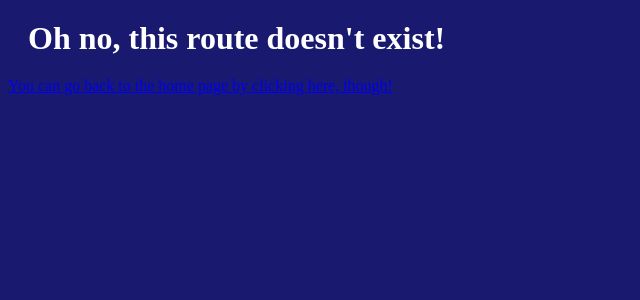
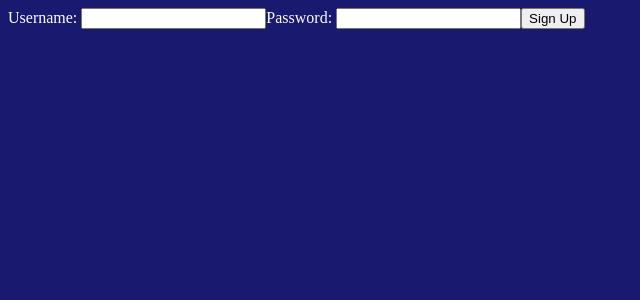
Before and after one commit to FlagonDragon/blog-api-frontend, a React (Vite) app: page /sign-up in a window 1280 px wide. Shown: the top 300 px of the page, without its empty margins (0-640 px from the left). Built offline with nearby package versions, Linux system fonts and the light colour scheme.

Commit message:
add sign-up route

```diff
--- a/src/components/LogIn.jsx
+++ b/src/components/LogIn.jsx
@@ -1,6 +1,8 @@
 import { useState } from "react";
+import { useNavigate } from "react-router";
 
-async function fetchToken(username, password) {
+async function fetchToken(username, password, navigate) {
+
 
     console.log({username: username, password: password});
 
@@ -20,22 +22,26 @@ async function fetchToken(username, password) {
 
     console.log('Bearer '+localStorage.getItem('token'));
 
-    const response2 = await fetch("https://blog-api-iv3t.onrender.com/protected", {
-        method: "GET",
-        headers: {'authorization': 'Bearer '+localStorage.getItem('token'),
-        'Accept': 'application/json'
-        },
-    });
+    // const response2 = await fetch("https://blog-api-iv3t.onrender.com/protected", {
+    //     method: "GET",
+    //     headers: {'authorization': 'Bearer '+localStorage.getItem('token'),
+    //     'Accept': 'application/json'
+    //     },
+    // });
 
-    const data2 = await response2.json();
+    // const data2 = await response2.json();
 
-    console.log(data2);
+    // console.log(data2);
+
+    navigate(`/posts`);
 
 };
 
 function LogIn() {
     const [usernameValue, setUsernameValue] = useState("");
     const [passwordValue, setpasswordValue] = useState("");
+
+    const navigate = useNavigate();
 
     return(
 
@@ -59,7 +65,7 @@ function LogIn() {
 
             <button
                     type='submit'
-                    onClick={() => fetchToken(usernameValue, passwordValue)}
+                    onClick={() => fetchToken(usernameValue, passwordValue, navigate)}
                     >Log In
             </button>
 
--- a/src/components/Posts.jsx
+++ b/src/components/Posts.jsx
@@ -70,13 +70,16 @@ function Posts() {
       {posts && posts.map(post => {
 
         return (
-        <>
 
-          <div onClick={() => {handleClick(post.id, post)}}>
+          <div
+            key={post.id}
+            onClick={() => {handleClick(post.id, post)}}
+          >
+
             <PostDiv post={post}></PostDiv>
+
           </div>
 
-        </>
         )
 
       })}
--- /dev/null
+++ b/src/components/SignUp.jsx
@@ -0,0 +1,78 @@
+import { useState } from "react";
+import { useNavigate } from "react-router";
+
+async function fetchToken(username, password, navigate) {
+
+
+    console.log({username: username, password: password});
+
+    const response = await fetch("https://blog-api-iv3t.onrender.com/sign-up", {
+        method: "POST",
+        body: JSON.stringify({ username: username, password: password }),
+        headers: {'Content-type': 'application/json'},
+    });
+
+    let data = await response.json();
+
+    console.log(data);
+
+    localStorage.setItem('token', data.token);
+    localStorage.setItem('user', data.username);
+    console.log(localStorage);
+
+    console.log('Bearer '+localStorage.getItem('token'));
+
+    // const response2 = await fetch("https://blog-api-iv3t.onrender.com/protected", {
+    //     method: "GET",
+    //     headers: {'authorization': 'Bearer '+localStorage.getItem('token'),
+    //     'Accept': 'application/json'
+    //     },
+    // });
+
+    // const data2 = await response2.json();
+
+    // console.log(data2);
+
+    navigate(`/log-in`);
+
+};
+
+function SignUp() {
+    const [usernameValue, setUsernameValue] = useState("");
+    const [passwordValue, setpasswordValue] = useState("");
+
+    const navigate = useNavigate();
+
+    return(
+
+    <div>
+
+            <label>
+                Username: {' '}
+                <input
+                type="text"
+                value={usernameValue}
+                onChange={(e) => setUsernameValue(e.target.value)}/>
+            </label>
+
+            <label>
+                Password: {' '}
+                <input
+                type="text"
+                value={passwordValue}
+                onChange={(e) => setpasswordValue(e.target.value)}/>
+            </label>
+
+            <button
+                    type='submit'
+                    onClick={() => fetchToken(usernameValue, passwordValue, navigate)}
+                    >Sign Up
+            </button>
+
+    </div>
+
+    )
+
+}
+
+export default SignUp;
--- a/src/routes.jsx
+++ b/src/routes.jsx
@@ -4,6 +4,7 @@
 import Home from "./components/Home";
 import Post from "./components/Post";
 import Posts from "./components/Posts";
+import SignUp from "./components/SignUp";
 import LogIn from "./components/LogIn";
 import ErrorPage from "./components/ErrorPage";
 
@@ -24,6 +25,11 @@ const routes = [
     errorElement: <ErrorPage />
   },
   {
+    path: "sign-up",
+    element: <SignUp />,
+    errorElement: <ErrorPage />
+  },
+  {
     path: "log-in",
     element: <LogIn />,
     errorElement: <ErrorPage />
```
